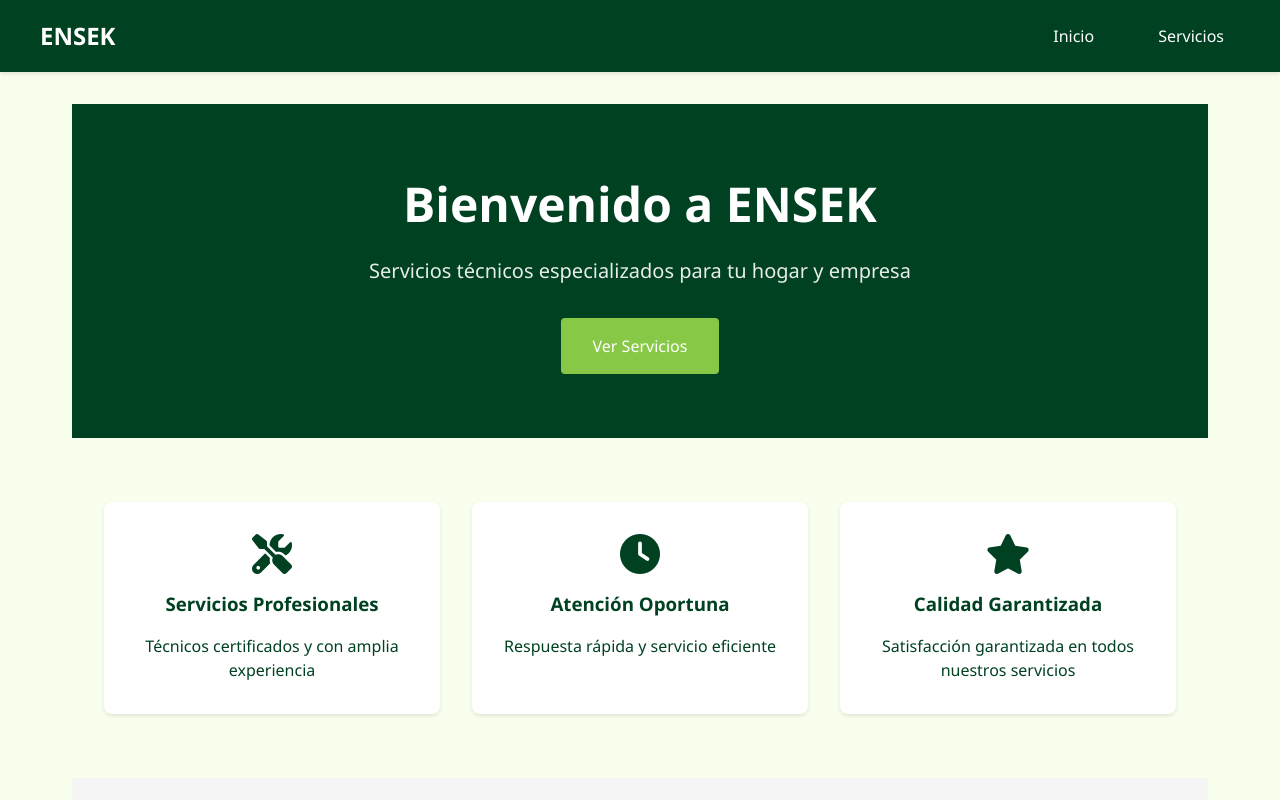
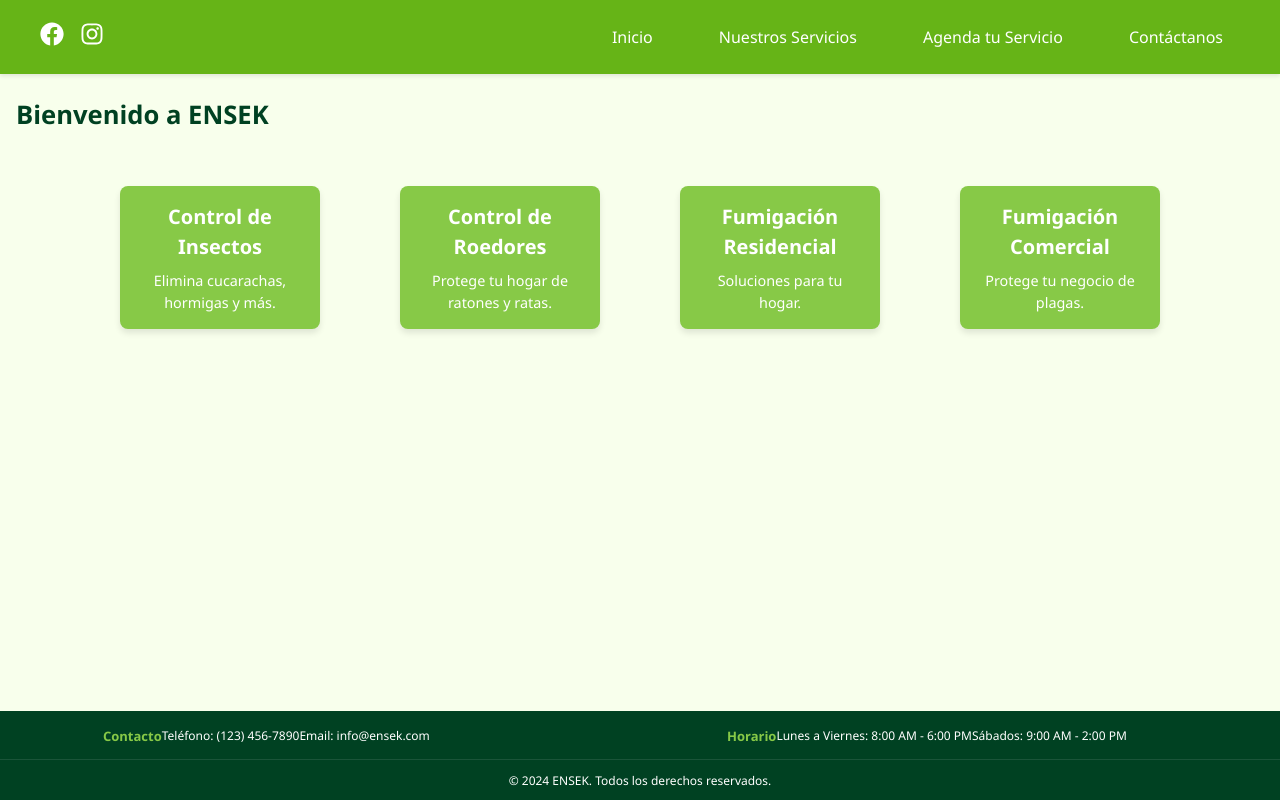
Before and after one commit to JpabloZM/Ensek-SAS, a React (Vite) app: page / in a window 1280 px wide. Shown: the top 800 px of the page. Built offline with nearby package versions, Linux system fonts and the light colour scheme.

Commit message:
realizacion de el home

```diff
--- a/package.json
+++ b/package.json
@@ -23,8 +23,9 @@
     "bootstrap": "^5.3.2",
     "react": "^18.2.0",
     "react-dom": "^18.2.0",
+    "react-icons": "^5.5.0",
     "react-router-dom": "^7.4.0",
-    "sweetalert2": "^11.19.1"
+    "sweetalert2": "^11.6.13"
   },
   "devDependencies": {
     "@types/react": "^18.2.43",
@@ -34,6 +35,6 @@
     "eslint-plugin-react": "^7.33.2",
     "eslint-plugin-react-hooks": "^4.6.0",
     "eslint-plugin-react-refresh": "^0.4.5",
-    "vite": "^5.0.8"
+    "vite": "^6.3.4"
   }
 }
--- a/src/client/components/layout/ClientLayout.css
+++ b/src/client/components/layout/ClientLayout.css
@@ -1,3 +1,30 @@
+:root {
+  /* Colores principales */
+  --primary-green: #87c947;
+  --dark-green: #66b417;
+  --dark-green2: #004122;
+  --light-green: #c5f198;
+  --hover-green: #66b417;
+  --bg-green: #f8ffec;
+
+  /* Espaciado */
+  --spacing-xs: 0.25rem;
+  --spacing-sm: 0.5rem;
+  --spacing-md: 1rem;
+  --spacing-lg: 1.5rem;
+
+  /* Bordes y sombras */
+  --border-radius-sm: 4px;
+  --border-radius-md: 8px;
+  --shadow-sm: 0 2px 4px rgba(0, 0, 0, 0.1);
+  --shadow-md: 0 4px 6px rgba(0, 0, 0, 0.1);
+
+  /* Tipografía */
+  --font-size-sm: 0.875rem;
+  --font-size-base: 1rem;
+  --font-size-lg: 1.25rem;
+}
+
 .client-layout {
   min-height: 100vh;
   display: flex;
@@ -5,7 +32,7 @@
 }
 
 .client-header {
-  background-color: #004122;
+  background-color: var(--hover-green);
   padding: 1rem 2rem;
   box-shadow: 0 2px 4px rgba(0, 0, 0, 0.1);
 }
@@ -16,6 +43,43 @@
   align-items: center;
   max-width: 1200px;
   margin: 0 auto;
+  padding-left: -4rem; /* Mueve los íconos más a la izquierda */
+}
+
+.social-icons {
+  display: flex;
+  gap: 1rem;
+  margin-left: 0; /* Asegúrate de que no haya margen adicional */
+}
+
+.social-icons .icon {
+  color: white;
+  font-size: 1.5rem;
+  transition: color 0.3s ease;
+}
+
+.social-icons .icon:hover {
+  color: #87c947;
+}
+
+.nav-buttons {
+  display: flex;
+  gap: 2rem;
+}
+
+.nav-buttons a {
+  color: white;
+  text-decoration: none;
+  font-weight: 500;
+  padding: 0.5rem 1rem;
+  border: 1px solid transparent;
+  border-radius: 4px;
+  transition: background-color 0.3s ease, color 0.3s ease;
+}
+
+.nav-buttons a:hover {
+  background-color: #87c947;
+  color: #004122;
 }
 
 .logo a {
@@ -52,31 +116,53 @@
 .client-footer {
   background-color: #004122;
   color: white;
-  padding: 2rem 0;
+  padding: 0rem 0; /* Reducir el padding */
   margin-top: auto;
 }
 
 .footer-content {
-  max-width: 1200px;
+  max-width: 1300px;
+  height: 1.5rem;
   margin: 0 auto;
   display: flex;
   justify-content: space-around;
-  padding: 0 2rem;
+  padding: 0 1rem; /* Reducir el padding interno */
 }
 
 .footer-section {
   flex: 1;
-  max-width: 300px;
+  max-width: 450px; /* Reducir el ancho máximo */
+  display: flex;
+  margin-top: 1rem;
 }
 
 .footer-section h4 {
   color: #87c947;
-  margin-bottom: 1rem;
+  margin-bottom: 0.5rem; /* Reducir el margen inferior */
+  font-size: 13px; /* Aumentar el tamaño de la fuente */
+  font-weight: bold;
+}
+
+.footer-section p {
+  color: white;
+  font-size: 12px; /* Aumentar el tamaño de la fuente */
+}
+.footer-section a {
+  color: white;
+  text-decoration: none;
+  font-size: 12px; /* Aumentar el tamaño de la fuente */
+  transition: color 0.3s ease;
 }
 
 .footer-bottom {
   text-align: center;
-  margin-top: 2rem;
-  padding-top: 1rem;
+  margin-top: 1.5rem; /* Reducir el margen superior */
+  padding-top: 0.1rem; /* Reducir el padding superior */
   border-top: 1px solid rgba(255, 255, 255, 0.1);
 }
+
+.footer-bottom p {
+  color: white;
+  font-size: 12px; /* Aumentar el tamaño de la fuente */
+  margin: 10px; /* Eliminar el margen */
+}
--- a/src/client/components/layout/ClientLayout.jsx
+++ b/src/client/components/layout/ClientLayout.jsx
@@ -1,4 +1,5 @@
 import { Outlet, Link } from "react-router-dom";
+import { FaFacebook, FaInstagram } from "react-icons/fa";
 import "./ClientLayout.css";
 
 const ClientLayout = () => {
@@ -6,12 +7,19 @@ const ClientLayout = () => {
     <div className="client-layout">
       <header className="client-header">
         <nav className="client-nav">
-          <div className="logo">
-            <Link to="/">ENSEK</Link>
+          <div className="social-icons">
+            <a href="https://facebook.com" target="_blank" rel="noopener noreferrer">
+              <FaFacebook className="icon" />
+            </a>
+            <a href="https://instagram.com" target="_blank" rel="noopener noreferrer">
+              <FaInstagram className="icon" />
+            </a>
           </div>
-          <div className="nav-links">
+          <div className="nav-buttons">
             <Link to="/">Inicio</Link>
-            <Link to="/servicios">Servicios</Link>
+            <Link to="/servicios">Nuestros Servicios</Link>
+            <Link to="/agenda">Agenda tu Servicio</Link>
+            <Link to="/contacto">Contáctanos</Link>
           </div>
         </nav>
       </header>
--- a/src/client/pages/Home.css
+++ b/src/client/pages/Home.css
@@ -1,116 +1,48 @@
-.home {
-  max-width: 100%;
-  overflow-x: hidden;
+.navbar {
+  background-color: var(--bg-green); /* Fondo claro */
+  padding: 5rem 0;
+  display: flex;
+  justify-content: center;
+  align-items: center;
 }
 
-.hero {
-  background-color: #004122;
-  color: white;
-  padding: 4rem 2rem;
-  text-align: center;
-  position: relative;
+.card-container {
+  display: flex;
+  gap: 5rem; /* Incrementar el espacio entre tarjetas */
+  justify-content: center;
+  flex-wrap: wrap;
 }
 
-.hero-content {
-  max-width: 800px;
-  margin: 0 auto;
+.card {
+  background-color: #87c947; /* Fondo verde relacionado al control de plagas */
+  color: white;
+  padding: 1rem;
+  border-radius: 8px;
+  box-shadow: 0 4px 6px rgba(0, 0, 0, 0.1);
+  text-align: center;
+  width: 200px;
+  transition: transform 0.3s ease, box-shadow 0.3s ease;
 }
 
-.hero h1 {
-  font-size: 3rem;
-  margin-bottom: 1rem;
+.card:hover {
+  transform: translateY(-5px);
+  box-shadow: 0 6px 10px rgba(0, 0, 0, 0.15);
 }
 
-.hero p {
-  font-size: 1.25rem;
-  margin-bottom: 2rem;
-  opacity: 0.9;
-}
-
-.cta-button {
-  display: inline-block;
-  padding: 1rem 2rem;
-  background-color: #87c947;
-  color: white;
-  text-decoration: none;
-  border-radius: 4px;
-  font-weight: 500;
-  transition: background-color 0.3s ease;
-}
-
-.cta-button:hover {
-  background-color: #78b33d;
-}
-
-.features {
-  padding: 4rem 2rem;
-  display: grid;
-  grid-template-columns: repeat(auto-fit, minmax(250px, 1fr));
-  gap: 2rem;
-  max-width: 1200px;
-  margin: 0 auto;
-}
-
-.feature-card {
-  text-align: center;
-  padding: 2rem;
-  background-color: white;
-  border-radius: 8px;
-  box-shadow: 0 2px 4px rgba(0, 0, 0, 0.1);
-  transition: transform 0.3s ease;
-}
-
-.feature-card:hover {
-  transform: translateY(-5px);
-}
-
-.feature-card i {
-  font-size: 2.5rem;
-  color: #004122;
-  margin-bottom: 1rem;
-}
-
-.feature-card h3 {
-  color: #004122;
-  margin-bottom: 1rem;
-}
-
-.contact-info {
-  background-color: #f5f5f5;
-  padding: 4rem 2rem;
-  text-align: center;
-}
-
-.contact-info h2 {
-  color: #004122;
-  margin-bottom: 1rem;
-}
-
-.contact-details {
-  display: flex;
-  justify-content: center;
-  gap: 2rem;
-  margin-top: 2rem;
-}
-
-.contact-details div {
-  display: flex;
-  align-items: center;
-  gap: 0.5rem;
-}
-
-.contact-details i {
-  color: #004122;
+.card h3 {
+  margin-bottom: 0.5rem;
   font-size: 1.25rem;
 }
 
-@media (max-width: 768px) {
-  .hero h1 {
-    font-size: 2rem;
-  }
+.card p {
+  font-size: 0.9rem;
+}
 
-  .contact-details {
-    flex-direction: column;
-    gap: 1rem;
-  }
+.welcome-header {
+  position: absolute;
+  top: 6rem;
+  left: 1rem;
+  font-size: 0.8rem;
+  font-weight: bold;
+  color: #004122; /* Verde oscuro */
 }
--- a/src/client/pages/Home.jsx
+++ b/src/client/pages/Home.jsx
@@ -4,48 +4,29 @@ import "./Home.css";
 const Home = () => {
   return (
     <div className="home">
-      <section className="hero">
-        <div className="hero-content">
-          <h1>Bienvenido a ENSEK</h1>
-          <p>Servicios técnicos especializados para tu hogar y empresa</p>
-          <Link to="/servicios" className="cta-button">
-            Ver Servicios
-          </Link>
-        </div>
-      </section>
-
-      <section className="features">
-        <div className="feature-card">
-          <i className="fas fa-tools"></i>
-          <h3>Servicios Profesionales</h3>
-          <p>Técnicos certificados y con amplia experiencia</p>
-        </div>
-        <div className="feature-card">
-          <i className="fas fa-clock"></i>
-          <h3>Atención Oportuna</h3>
-          <p>Respuesta rápida y servicio eficiente</p>
-        </div>
-        <div className="feature-card">
-          <i className="fas fa-star"></i>
-          <h3>Calidad Garantizada</h3>
-          <p>Satisfacción garantizada en todos nuestros servicios</p>
-        </div>
-      </section>
-
-      <section className="contact-info">
-        <h2>¿Necesitas ayuda?</h2>
-        <p>Contáctanos para programar un servicio</p>
-        <div className="contact-details">
-          <div>
-            <i className="fas fa-phone"></i>
-            <span>(123) 456-7890</span>
+      <header className="welcome-header">
+        <h1>Bienvenido a ENSEK</h1>
+      </header>
+      <footer className="navbar">
+        <div className="card-container">
+          <div className="card">
+            <h3>Control de Insectos</h3>
+            <p>Elimina cucarachas, hormigas y más.</p>
           </div>
-          <div>
-            <i className="fas fa-envelope"></i>
-            <span>info@ensek.com</span>
+          <div className="card">
+            <h3>Control de Roedores</h3>
+            <p>Protege tu hogar de ratones y ratas.</p>
+          </div>
+          <div className="card">
+            <h3>Fumigación Residencial</h3>
+            <p>Soluciones para tu hogar.</p>
+          </div>
+          <div className="card">
+            <h3>Fumigación Comercial</h3>
+            <p>Protege tu negocio de plagas.</p>
           </div>
         </div>
-      </section>
+      </footer>
     </div>
   );
 };
--- a/src/index.css
+++ b/src/index.css
@@ -98,6 +98,7 @@ button {
   background: none;
   font-family: inherit;
   font-size: inherit;
+  font-weight: inherit;
   color: inherit;
 }
 
```
Also changed, not shown: 1 other file (tests, documents, lock files or other folders).
